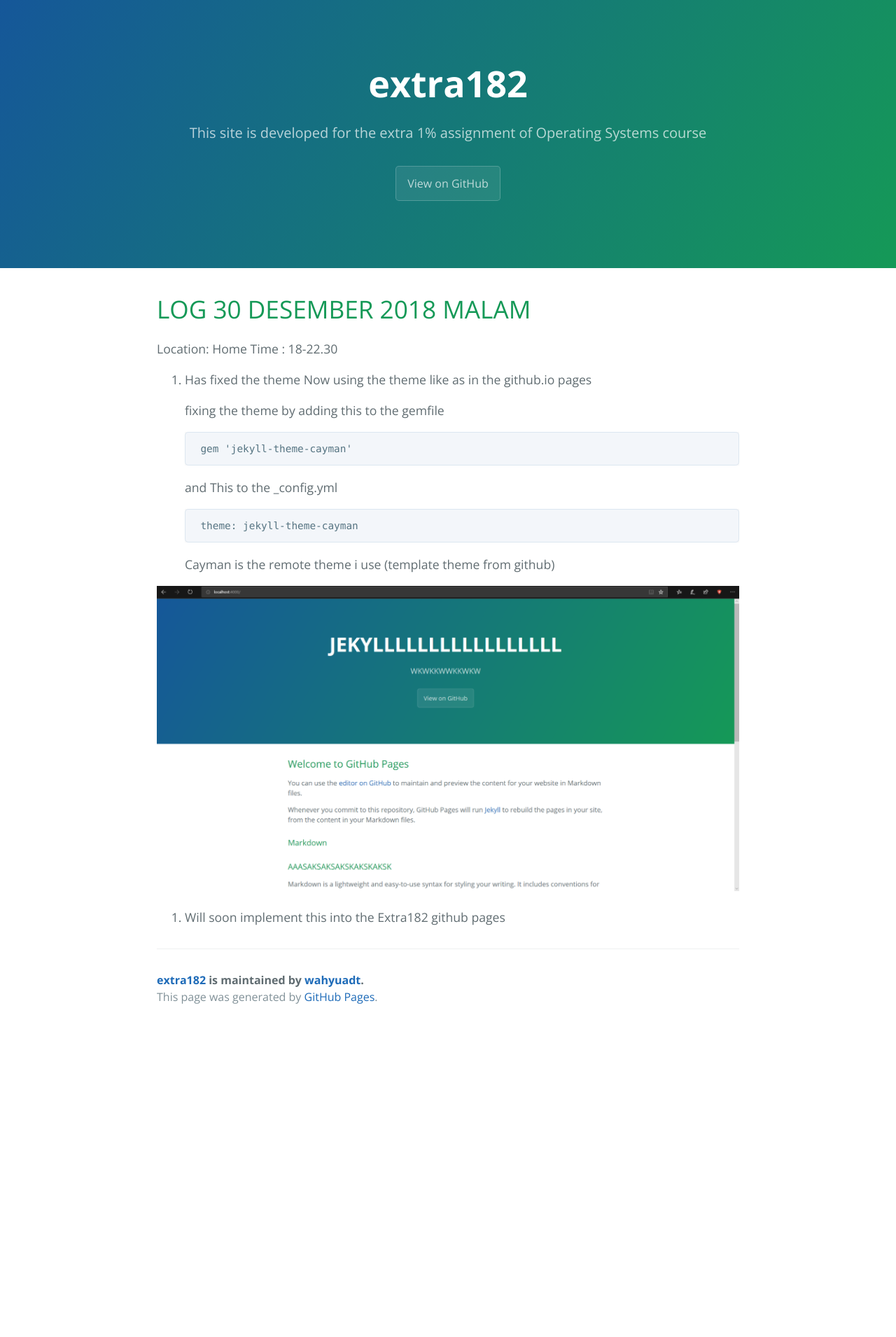
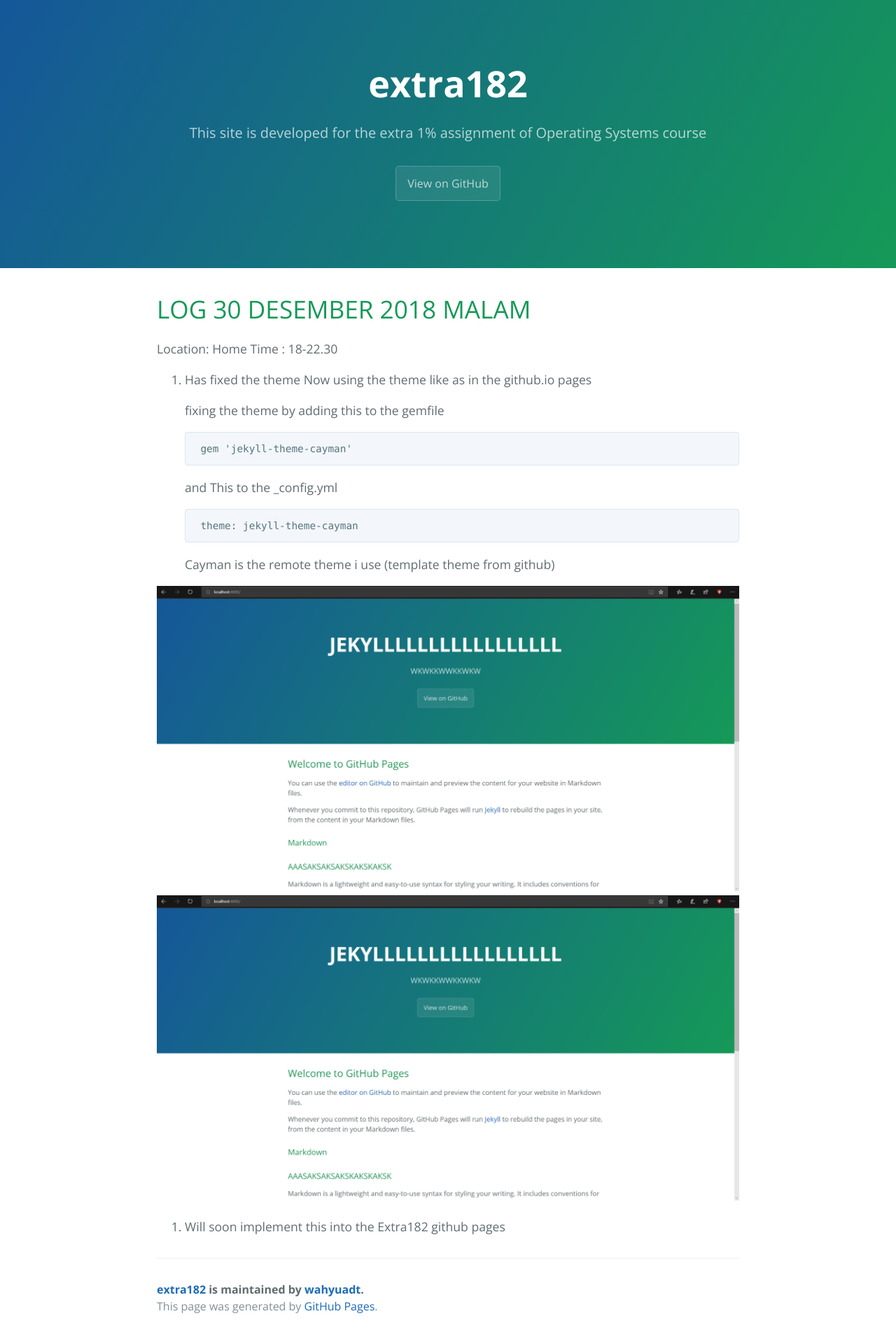
Before and after one commit to wahyuadt/extra182, a Jekyll site: the page built from _posts/2018-12-30-Log-Harian-Malam.md, in a window 1280 px wide. Shown: the whole page at 70% size. Built offline with Jekyll 4.4.1, drawn with Linux system fonts in a browser that asks for light colours; our own code applies the rules of GitHub Pages for plain Markdown files; before the commit the page ends 1468 px from its top, so only the background shows below that.

Commit message:
Revising and Editing the Posts file

```diff
--- a/_posts/2018-12-30-Log-Harian-Malam.md
+++ b/_posts/2018-12-30-Log-Harian-Malam.md
@@ -17,7 +17,7 @@ Time : 18-22.30
 
    Cayman is the remote theme i use (template theme from github)
 
-
+![img](https://github.com/wahyuadt/extra182/blob/master/_posts/img/Sketch3.png)
 ![img](/assets/images/Sketch3.png)
 
 
```
